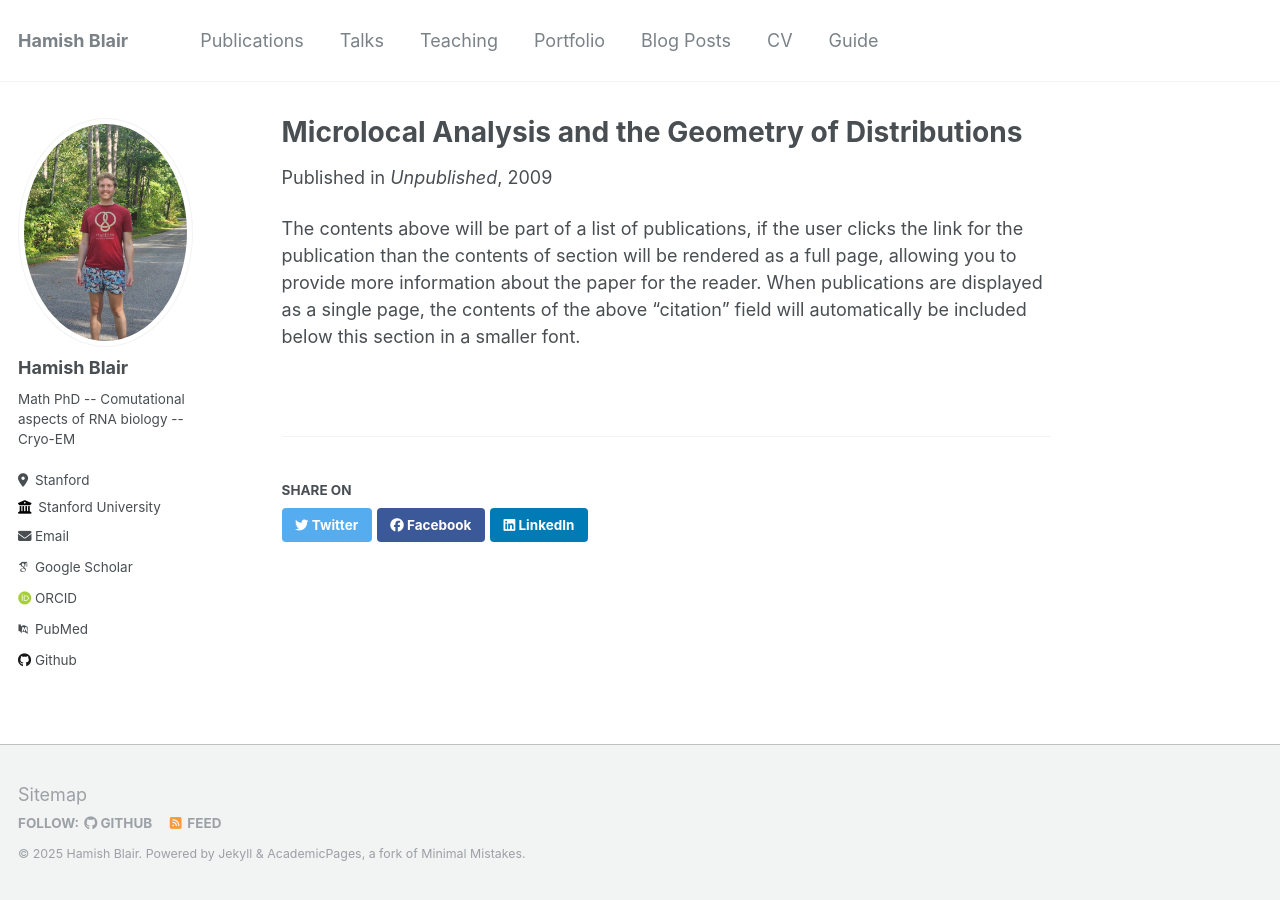
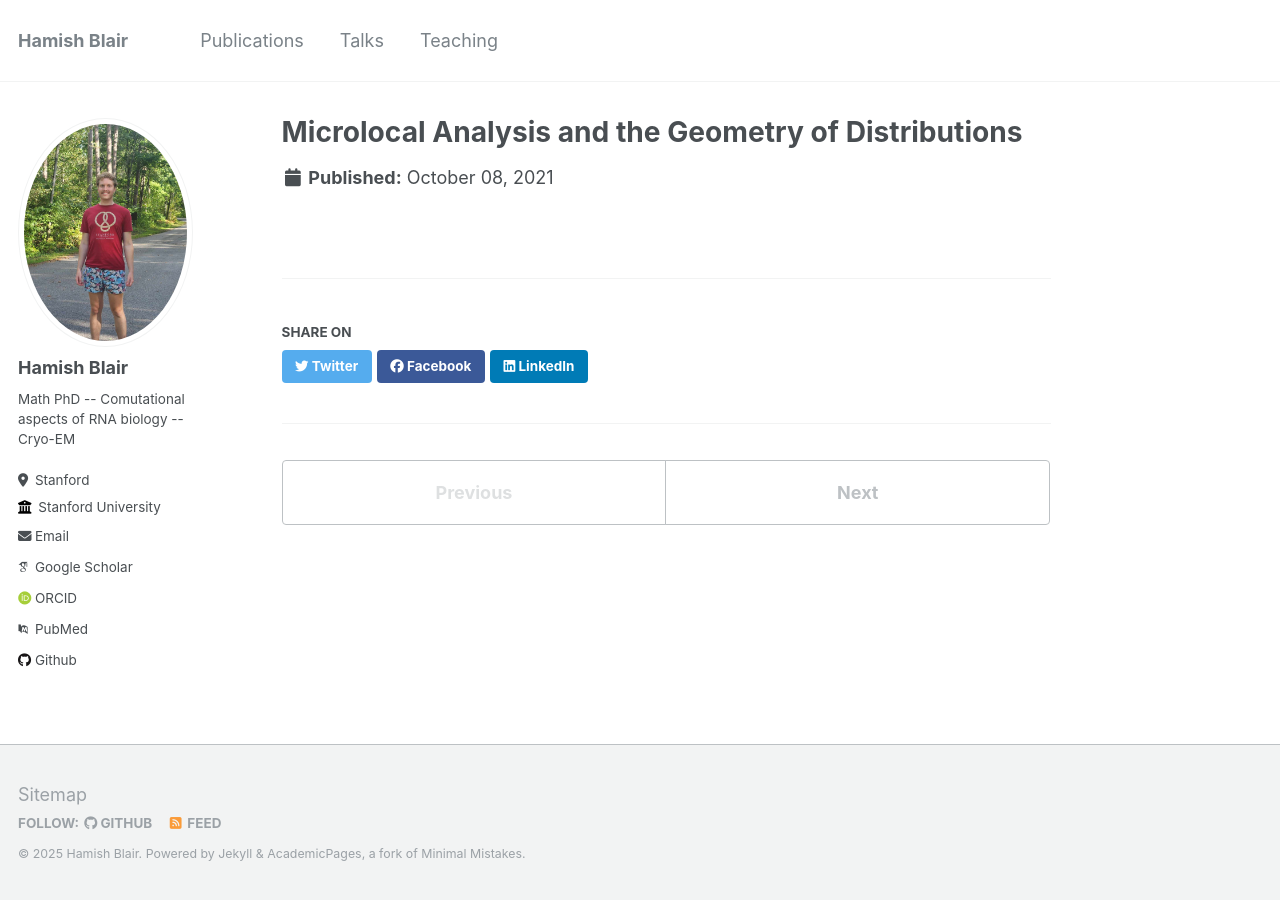
Before and after one commit to hmblair/hmblair.github.io, a Jekyll site: the page built from _publications/honours_thesis.md, in a window 1280 px wide. Built offline with Jekyll 4.4.1, drawn with Linux system fonts in a browser that asks for light colours; some web fonts are replaced.

Commit message:
Updated publications

```diff
--- a/_data/navigation.yml
+++ b/_data/navigation.yml
@@ -8,15 +8,3 @@ main:
 
   - title: "Teaching"
     url: /teaching/
-
-  - title: "Portfolio"
-    url: /portfolio/
-
-  - title: "Blog Posts"
-    url: /year-archive/
-
-  - title: "CV"
-    url: /cv/
-
-  - title: "Guide"
-    url: /markdown/
--- a/_publications/honours_thesis.md
+++ b/_publications/honours_thesis.md
@@ -3,9 +3,7 @@ title: "Microlocal Analysis and the Geometry of Distributions"
 collection: publications
 permalink: /publication/honours_thesis
 excerpt: 'A review of microlocal analysis, with an application in the proof of theoretical results regarding limited-angle computed tomography.'
-date: 2009-10-01
-venue: 'Unpublished'
+date: 2021-10-08
+venue:
 paperurl: 'http://hmblair.github.io/files/HamishBlair480371991Thesis.pdf'
 ---
-
-The contents above will be part of a list of publications, if the user clicks the link for the publication than the contents of section will be rendered as a full page, allowing you to provide more information about the paper for the reader. When publications are displayed as a single page, the contents of the above "citation" field will automatically be included below this section in a smaller font.
```
Also changed, not shown: _publications/ribonanza.md (added, +11 -0 lines).
